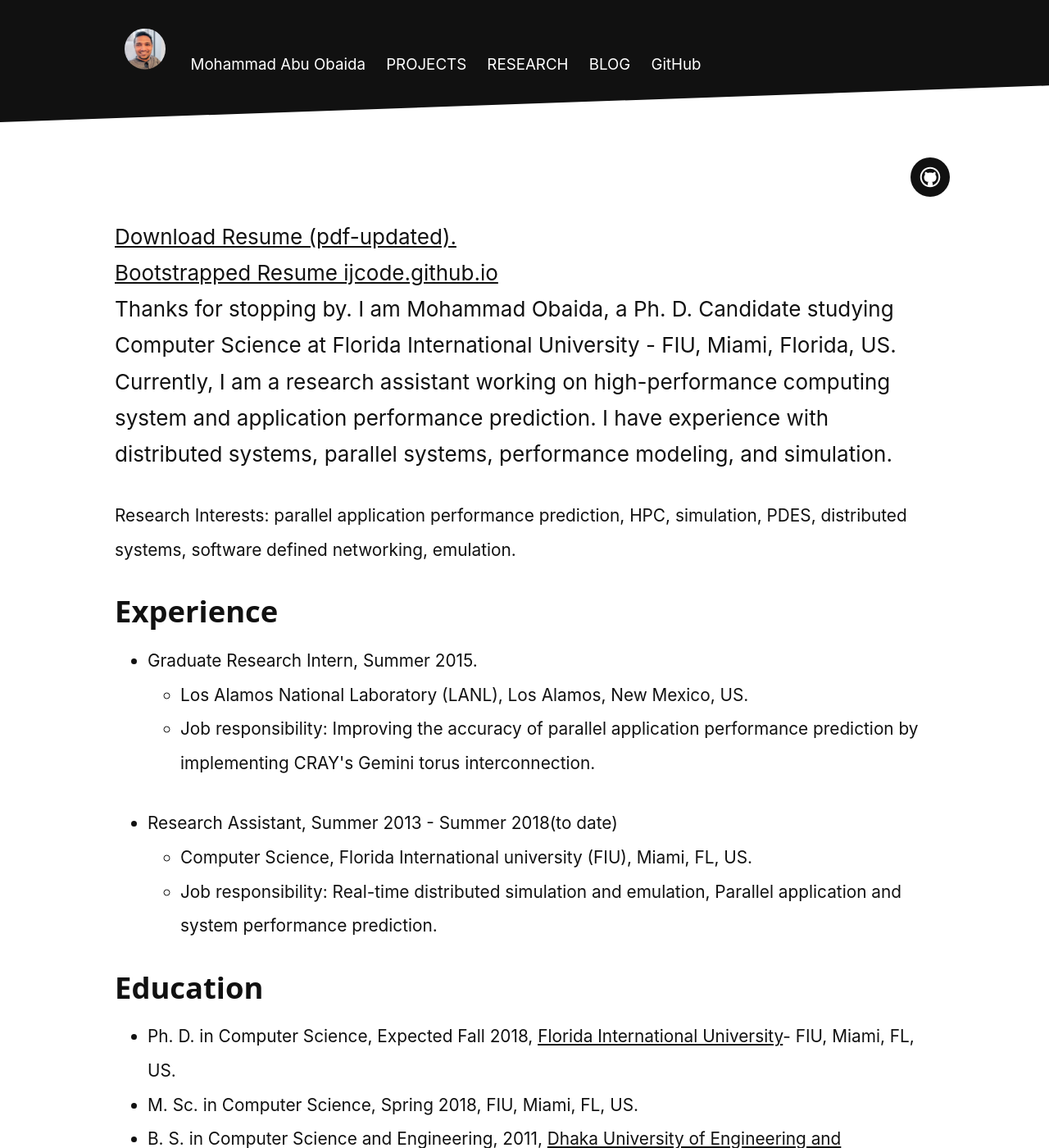
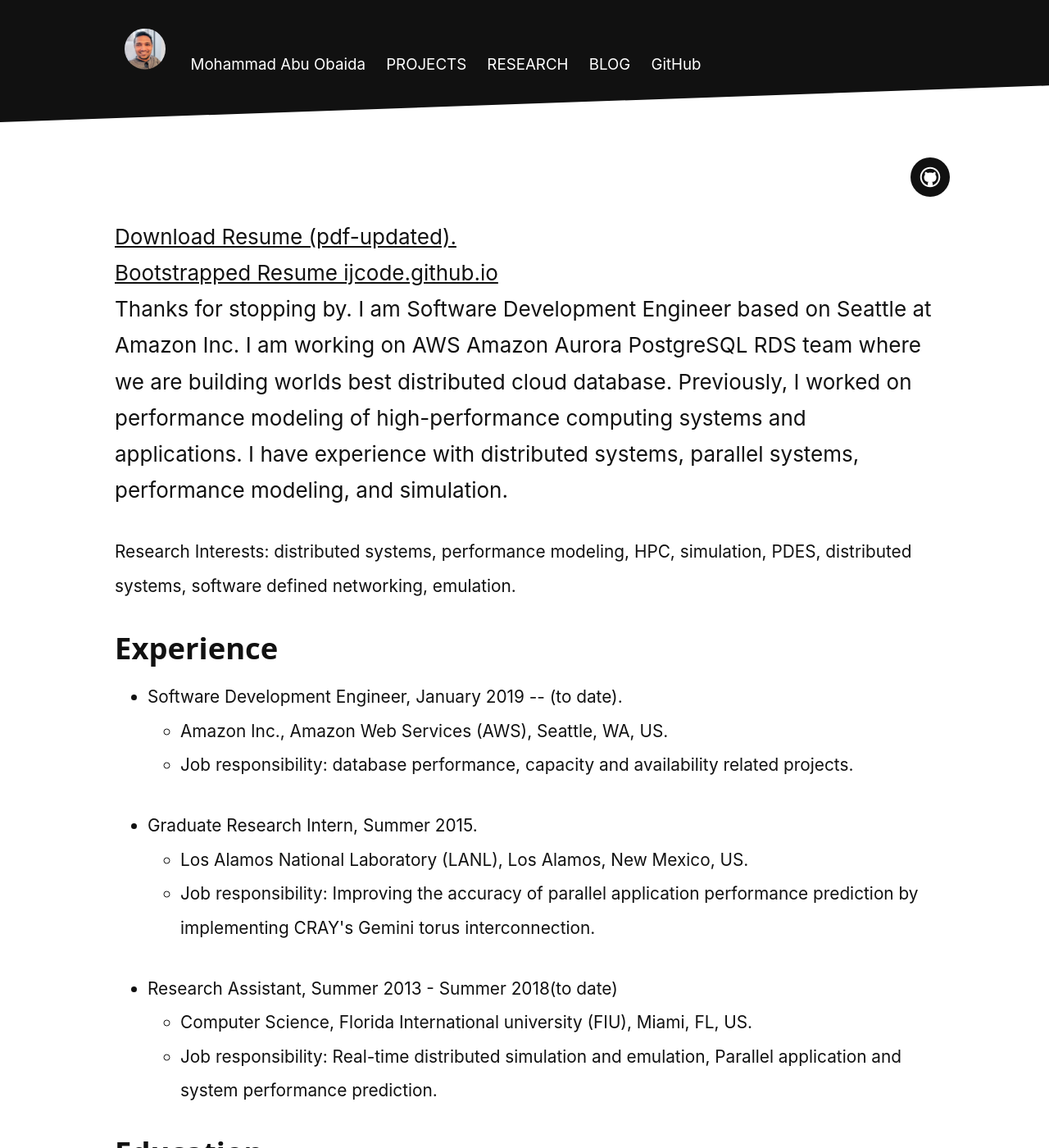
Before and after one commit to summonersRift/summonersrift.github.io, a Jekyll site: the page built from index.html, in a window 1280 px wide and 1400 px high. Shown: the whole window at 82% size. Built offline with Jekyll 4.4.1, drawn with Linux system fonts in a browser that asks for light colours; nearby versions of some CDN libraries; the list of posts is cut into pages by our own code.

Commit message:
Update index.html

```diff
--- a/index.html
+++ b/index.html
@@ -9,12 +10,18 @@
 	<a href="/assets/files/resume2018.pdf" alt="Mohammad Obaida Resume" align="middle"> Download Resume (pdf-updated).</a><br>
 	 <a href="https://ijcode.github.io">Bootstrapped Resume ijcode.github.io</a><br>
 
-        Thanks for stopping by. I am Mohammad Obaida, a Ph. D. Candidate studying Computer Science at Florida International University - FIU, Miami, Florida, US.
-	Currently, I am a research assistant working on high-performance computing system and application performance prediction.
-        I have experience with distributed systems, parallel systems, performance modeling, and simulation. </p>
-        <p>Research Interests: parallel application performance prediction, HPC, simulation, PDES, distributed systems, software defined networking, emulation.</p>
+        Thanks for stopping by. I am Software Development Engineer based on Seattle at Amazon Inc. I am working on AWS Amazon Aurora PostgreSQL RDS team where we are building worlds best distributed cloud database.
+	Previously, I worked on performance modeling of high-performance computing systems and applications.
+     I have experience with distributed systems, parallel systems, performance modeling, and simulation. </p>
+        <p>Research Interests: distributed systems, performance modeling, HPC, simulation, PDES, distributed systems, software defined networking, emulation.</p>
         <h3>Experience</h3>
         <ul>
+             <li>Software Development Engineer, January 2019 -- (to date).
+                  <ul>
+                    <li>Amazon Inc., Amazon Web Services (AWS), Seattle, WA, US.</li>
+                    <li>Job responsibility: database performance, capacity and availability related projects.</li>
+                  </ul>
+             </li>
              <li>Graduate Research Intern, Summer 2015.
                   <ul>
                     <li>Los Alamos National Laboratory (LANL), Los Alamos, New Mexico, US.</li>
```
Also changed, not shown: other parts of index.html (+1 -0 lines).
